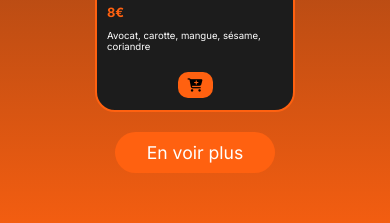
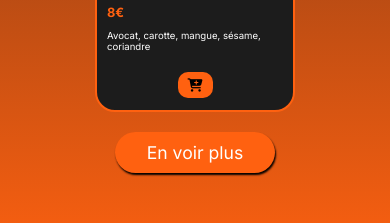
Before and after one commit to Codeuzz/sushicitynantes, a React (Vite) app: page / in a window 390 px wide. Shown: the part 3080-3303 px from the top of the page. Built offline with nearby package versions, Linux system fonts and the light colour scheme.

Commit message:
fixed little pb

```diff
--- a/src/App.css
+++ b/src/App.css
@@ -402,6 +402,7 @@ hr{
     width: fit-content;
     grid-template-columns: auto auto auto;
   }
+
   #contact-div {
     justify-content: center;
     /* border: 1px solid blue; */
@@ -448,6 +449,10 @@ hr{
     #nav-a-div {
       padding: 0;
     }
+
+    #menu-section #voir-plus-btn {
+      box-shadow: 1px 2px 2px black
+    }
 }
 
 @media screen and (max-width: 699px) {
@@ -463,6 +468,8 @@ hr{
     grid-template-columns: auto auto;
     gap: 7vh 5vw;
   }
+
+
 
   .contact-text h1 {
     margin-top: 10vh;
@@ -500,6 +507,10 @@ hr{
     align-items: center;
   }
 
+  .contact-text h1 {
+    margin-top: 2vh;
+  }
+
 }
 
 @media screen and (max-width: 306px) {
@@ -524,4 +535,7 @@ hr{
   .map-container {
     border: 13px solid black;
   }
+  .contact-text h1 {
+    margin-top: 10vh;
+  }
 }
```
